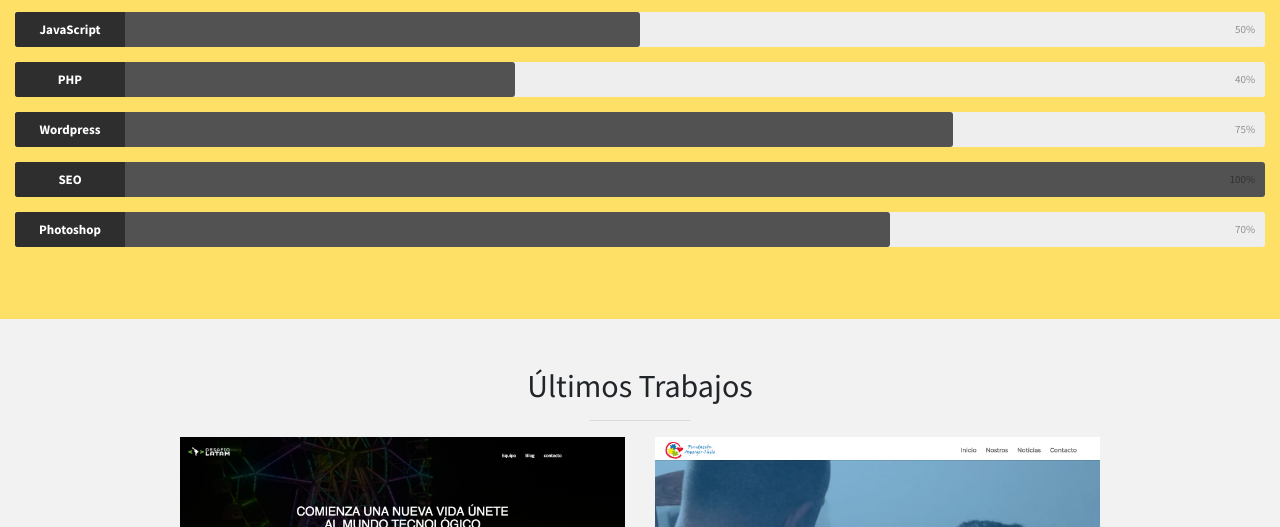
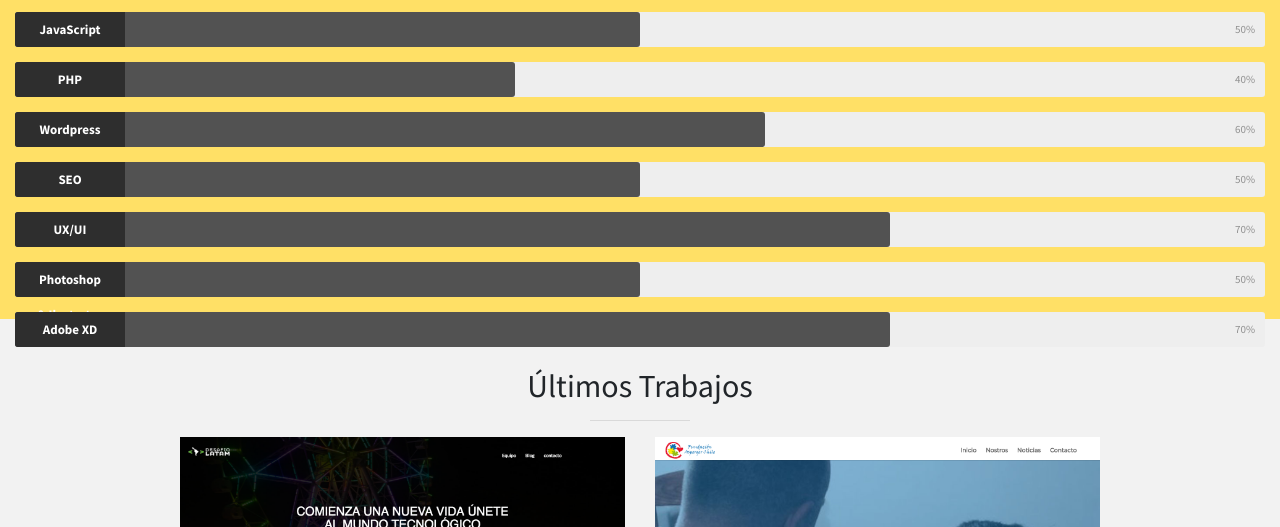
Before and after one commit to gsalinase/Portafolio, a plain HTML site: page index.html in a window 1280 px wide. Shown: the part 1676-2203 px from the top of the page. Drawn offline with Linux system fonts and the light colour scheme.

Commit message:
Modidy index.html

```diff
--- a/index.html
+++ b/index.html
@@ -104,20 +104,32 @@
           <div class="skill-bar-percent">40%</div>
         </div> <!-- End Skill Bar -->
 
-        <div class="skillbar clearfix " data-percent="75%">
+        <div class="skillbar clearfix " data-percent="60%">
           <div class="skillbar-title" style="background: #333333;"><span>Wordpress</span></div>
           <div class="skillbar-bar" style="background: #525252;"></div>
-          <div class="skill-bar-percent">75%</div>
+          <div class="skill-bar-percent">60%</div>
         </div> <!-- End Skill Bar -->
 
-        <div class="skillbar clearfix " data-percent="100%">
+        <div class="skillbar clearfix " data-percent="50%">
           <div class="skillbar-title" style="background: #333333;"><span>SEO</span></div>
           <div class="skillbar-bar" style="background: #525252;"></div>
-          <div class="skill-bar-percent">100%</div>
+          <div class="skill-bar-percent">50%</div>
         </div> <!-- End Skill Bar -->
 
         <div class="skillbar clearfix " data-percent="70%">
-          <div class="skillbar-title" style="background: #333333;"><span>Photoshop</span></div>
+          <div class="skillbar-title" style="background: #333333;"><span>UX/UI</span></div>
+          <div class="skillbar-bar" style="background: #525252;"></div>
+          <div class="skill-bar-percent">70%</div>
+        </div> <!-- End Skill Bar -->
+
+        <div class="skillbar clearfix " data-percent="50%">
+          <div class="skillbar-title" style="background: #333333;"><span>Photoshop & Ilustrator</span></div>
+          <div class="skillbar-bar" style="background: #525252;"></div>
+          <div class="skill-bar-percent">50%</div>
+        </div> <!-- End Skill Bar -->
+
+        <div class="skillbar clearfix " data-percent="70%">
+          <div class="skillbar-title" style="background: #333333;"><span>Adobe XD</span></div>
           <div class="skillbar-bar" style="background: #525252;"></div>
           <div class="skill-bar-percent">70%</div>
         </div> <!-- End Skill Bar -->
```
